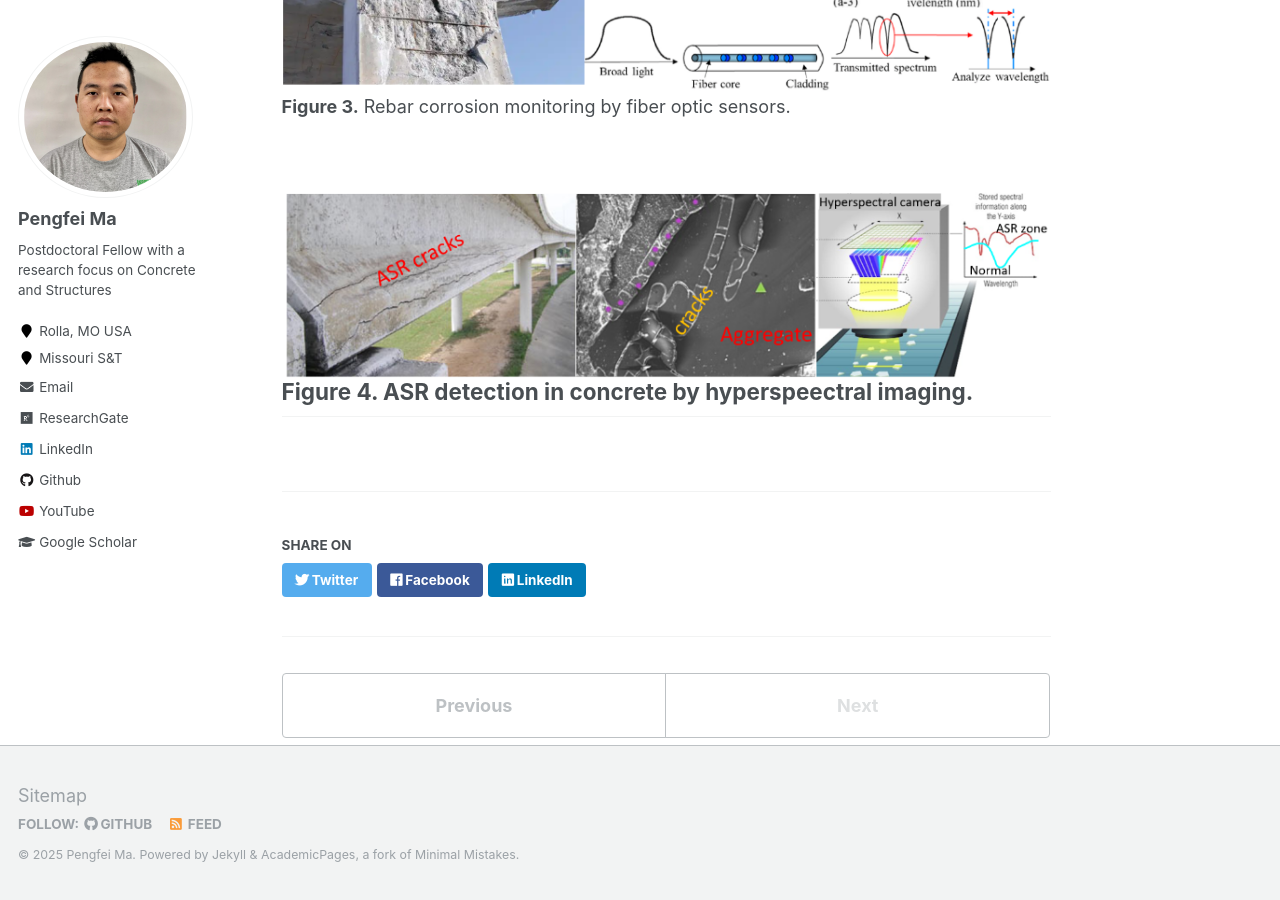
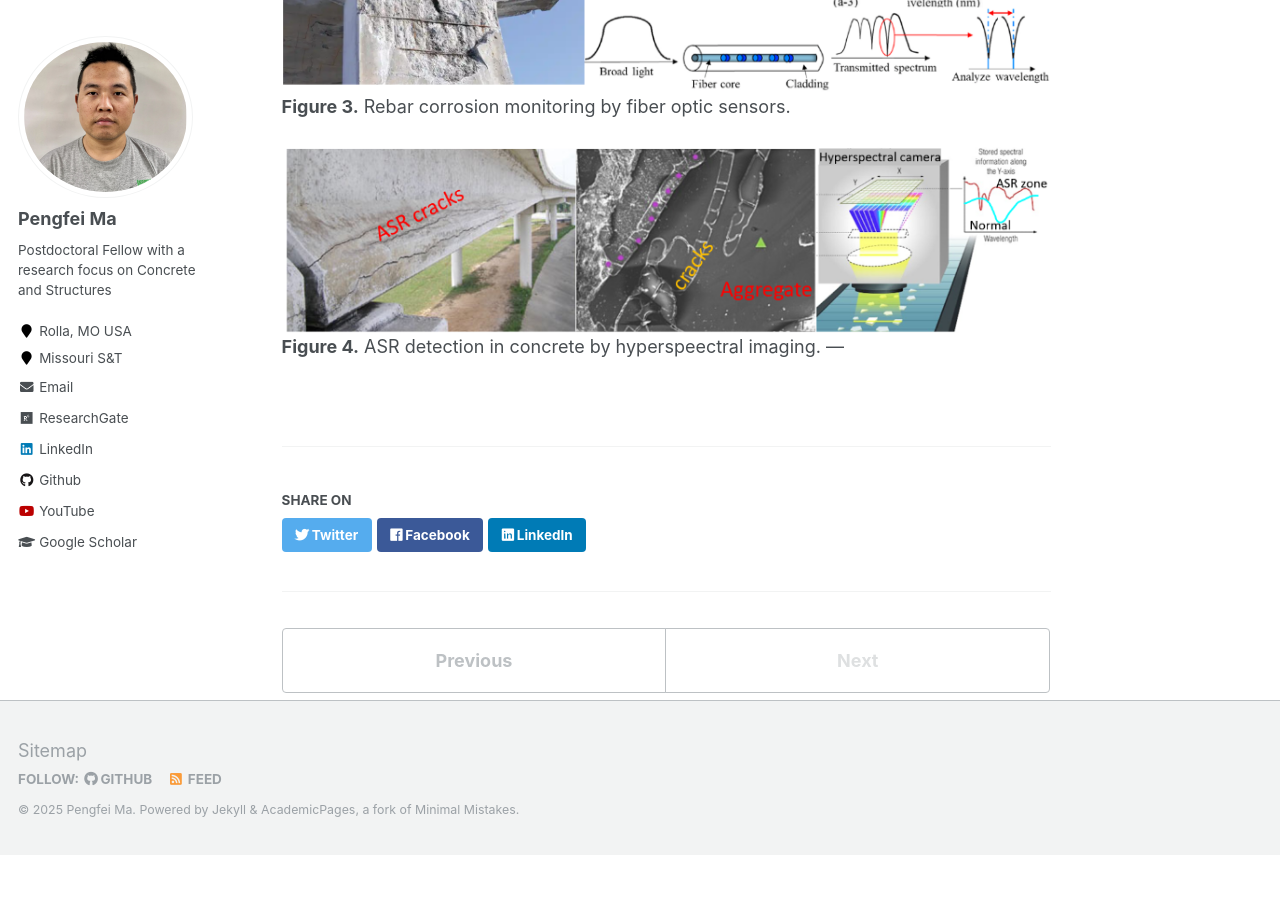
Before and after one commit to KyleMMA/KyleMMA.github.io, a Jekyll site: the page built from _portfolio/Sensors.md, in a window 1280 px wide and 900 px high, scrolled down 1466 px. Built offline with Jekyll 4.4.1, drawn with Linux system fonts in a browser that asks for light colours; after the commit the page ends 2321 px from its top, so only the background shows below that.

Commit message:
Update Sensors.md

```diff
--- a/_portfolio/Sensors.md
+++ b/_portfolio/Sensors.md
@@ -34,7 +34,6 @@
    - Discussed calibration strategies for integrating hyperspectral data into existing structural health monitoring frameworks.
    - Revealed potential for combining hyperspectral findings with other sensing modalities to deliver comprehensive damage assessments.
 
-<br/><img src='/images/corrosionsensors.png'> **Figure 3.** Rebar corrosion monitoring by fiber optic sensors.
-
+<br/><img src='/images/corrosionsensors.png'> **Figure 3.** Rebar corrosion monitoring by fiber optic sensors.<br/>
 <br/><img src='/images/ASRzone.png'> **Figure 4.** ASR detection in concrete by hyperspeectral imaging.
 ---
```
